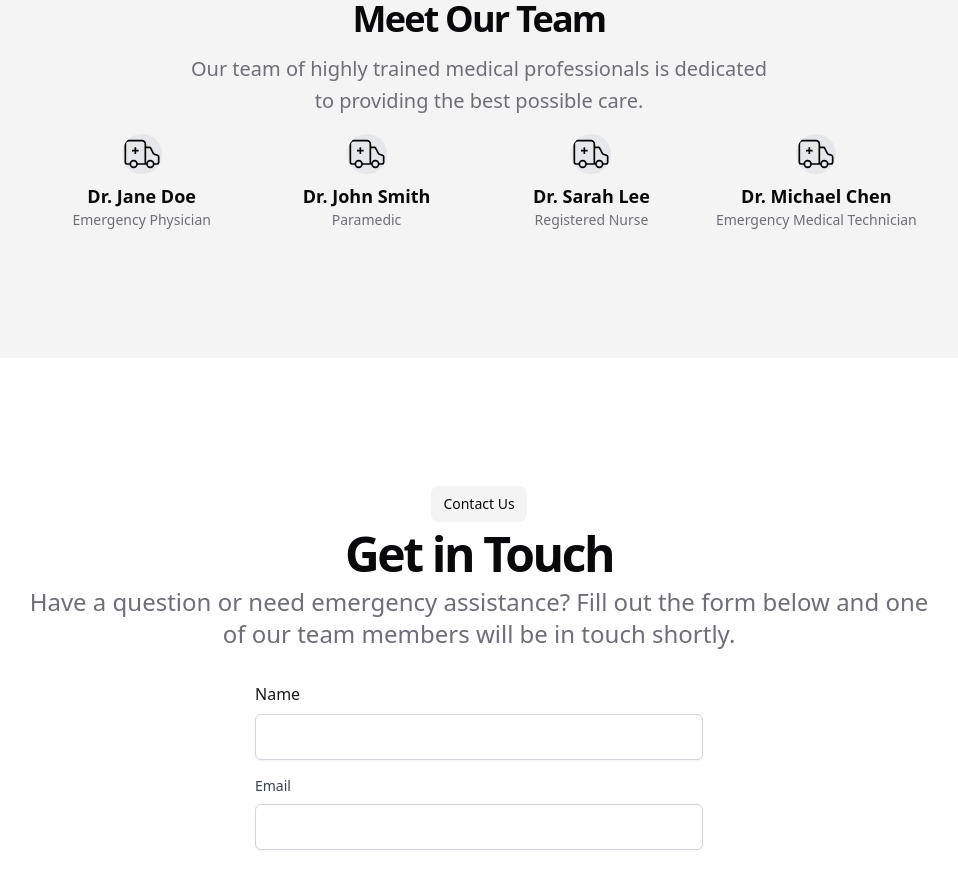
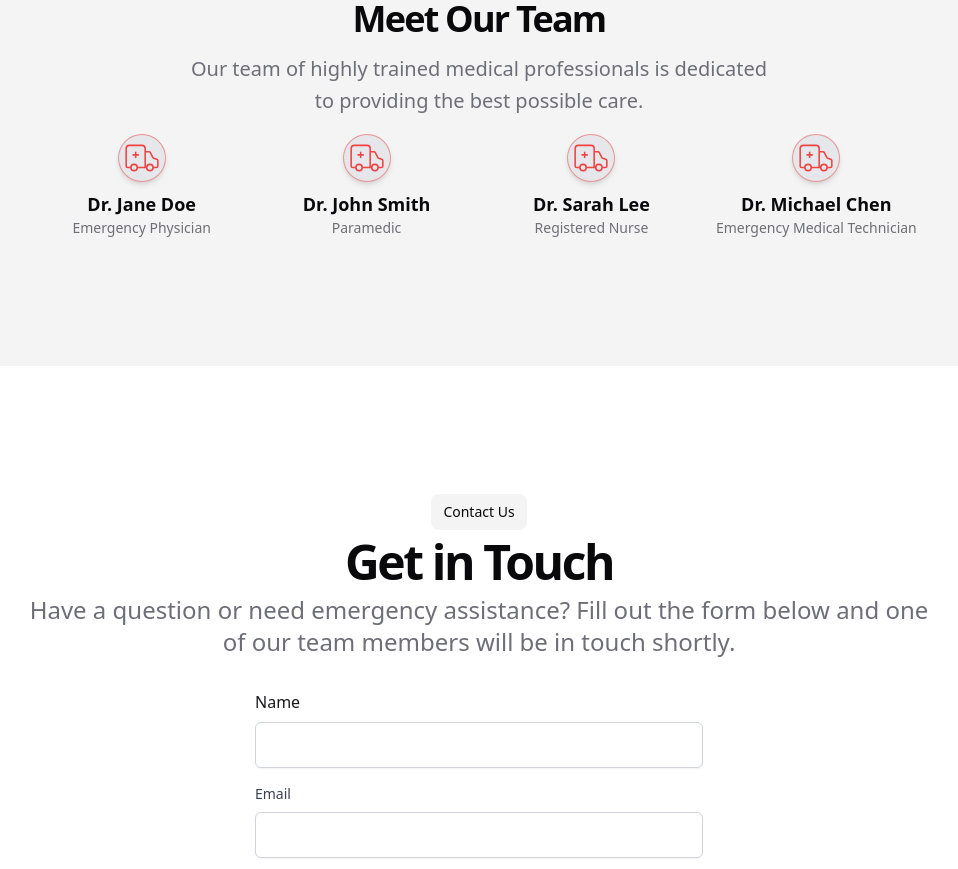
Before and after one commit to Dr-dyrane/ivisit, a React (Vite) app: page / in a window 1280 px wide. Shown: the part 1260-2129 px from the top of the page, without its empty margins (161-1119 px from the left). Built offline with nearby package versions, Linux system fonts and the light colour scheme.

Commit message:
icon color

```diff
--- a/src/components/common/Avatar.jsx
+++ b/src/components/common/Avatar.jsx
@@ -2,7 +2,7 @@
 import React from 'react';
 
 const Avatar = ({ children, className }) => (
-  <div className={`w-10 h-10 rounded-full overflow-hidden bg-gray-200 ${className}`}>
+  <div className={`w-12 h-12 border border-red-500/50 p-1 shadow-md rounded-full overflow-hidden bg-gray-200 ${className}`}>
     {children}
   </div>
 );
```
Also changed, not shown: public/logo.svg.
